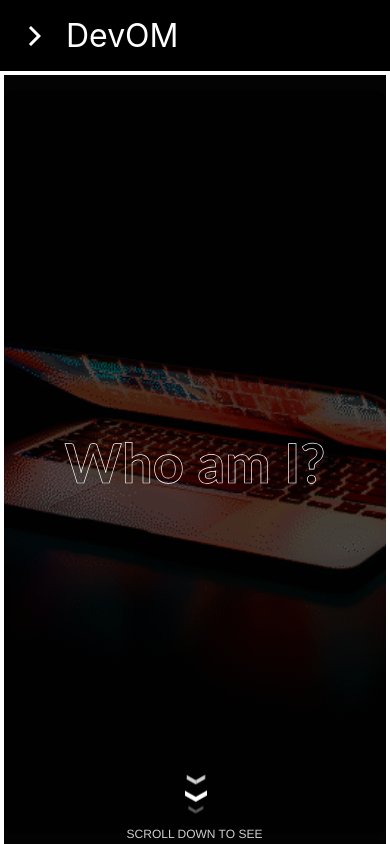
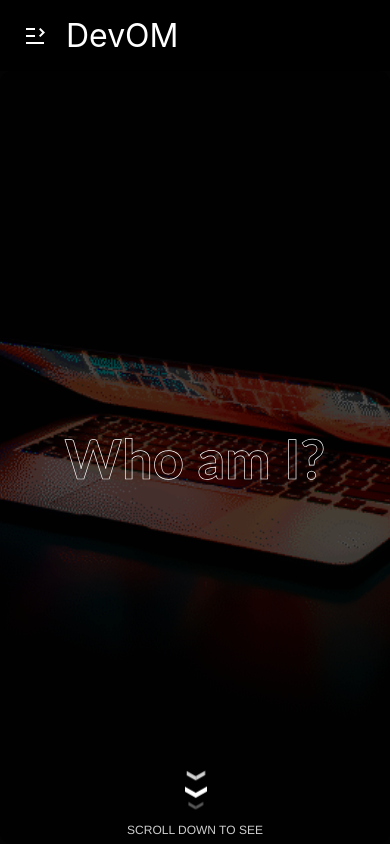
Before and after one commit to DevOM3/portfolio, a Next.js app: page /about in a window 390 px wide. Built offline with nearby package versions, Linux system fonts and the light colour scheme.

Commit message:
After chnging frontend for Navbar And AppBar

```diff
--- a/components/commons/AppBar.tsx
+++ b/components/commons/AppBar.tsx
@@ -1,6 +1,7 @@
 import { IconButton } from "@material-ui/core";
 import { ArrowBackIosRounded, ArrowForwardIos } from "@material-ui/icons";
 import React from "react";
+import { RiMenuFoldLine, RiMenuUnfoldLine } from "react-icons/ri";
 import appBarStyles from "../../styles/components/commons/AppBar.module.css";
 
 interface AppBarProps {
@@ -12,7 +13,7 @@ const AppBar = ({ open, setOpen }: AppBarProps) => {
   return (
     <div className={appBarStyles.appBar}>
       <IconButton style={{ color: "white" }} onClick={() => setOpen(!open)}>
-        {open ? <ArrowBackIosRounded /> : <ArrowForwardIos />}
+        {open ? <RiMenuFoldLine /> : <RiMenuUnfoldLine />}
       </IconButton>
       <p className={appBarStyles.logo}>DevOM</p>
     </div>
--- a/components/commons/Layout.tsx
+++ b/components/commons/Layout.tsx
@@ -7,8 +7,10 @@ import Navbar from "./Navbar";
 const Layout = ({ children }: any) => {
   const router = useRouter();
   const [open, setOpen] = useState(true);
+  const [mediaQueryMatch, setMediaQueryMatch] = useState(false);
 
   const updateWindowWidth = (mediaQuery: MediaQueryList) => {
+    setMediaQueryMatch(mediaQuery.matches);
     if (mediaQuery.matches && open) {
       setOpen(false);
     } else if (!mediaQuery.matches && !open) {
@@ -20,21 +22,22 @@ const Layout = ({ children }: any) => {
     const mediaQuery: MediaQueryList = window.matchMedia("(max-width: 550px)");
     updateWindowWidth(mediaQuery);
     mediaQuery.addListener(() => updateWindowWidth(mediaQuery));
+
+    router.events.on("routeChangeStart", () => setOpen(false));
   }, []);
 
   return (
     <div className={layoutStyles.layout}>
       {router.pathname !== "/admin" && <AppBar open={open} setOpen={setOpen} />}
       <div className={layoutStyles.navigationContainer}>
-        {router.pathname !== "/admin" && <Navbar open={open} />}
-        <div
-          className={layoutStyles.main}
-          style={{
-            border: router.pathname === "/admin" ? "none" : "4px solid white",
-          }}
-        >
-          {children}
-        </div>
+        {router.pathname !== "/admin" && (
+          <Navbar
+            open={open}
+            setOpen={setOpen}
+            mediaQueryMatch={mediaQueryMatch}
+          />
+        )}
+        <div className={layoutStyles.main}>{children}</div>
       </div>
     </div>
   );
--- a/components/commons/Navbar.tsx
+++ b/components/commons/Navbar.tsx
@@ -18,33 +18,38 @@ import {
 } from "react-icons/ti";
 import { RiMenuUnfoldLine, RiPagesFill, RiPagesLine } from "react-icons/ri";
 
-const Navbar = ({ open }: any) => {
+interface NavbarProps {
+  open: boolean;
+  setOpen: Function;
+  mediaQueryMatch: boolean;
+}
+
+const Navbar = ({ open, setOpen, mediaQueryMatch }: NavbarProps) => {
   const router = useRouter();
-  const [drawerIsOpen, setDrawerIsOpen] = useState(false);
+  // const [drawerIsOpen, setDrawerIsOpen] = useState(false);
 
-  const toggleDrawer = () => {
-    if (drawerIsOpen) {
-      document.getElementById("toggle-button")!.style.transform =
-        "rotate(0deg)";
-    } else {
-      document.getElementById("toggle-button")!.style.transform =
-        "rotate(180deg)";
-    }
-    setDrawerIsOpen(!drawerIsOpen);
-  };
+  // const toggleDrawer = () => {
+  //   if (drawerIsOpen) {
+  //     document.getElementById("toggle-button")!.style.transform =
+  //       "rotate(0deg)";
+  //   } else {
+  //     document.getElementById("toggle-button")!.style.transform =
+  //       "rotate(180deg)";
+  //   }
+  //   setDrawerIsOpen(!drawerIsOpen);
+  // };
 
   return (
     <div
       id="navbar"
       className={navbarStyles.navbar}
       style={{
-        maxWidth: drawerIsOpen ? (open ? 500 : 0) : open ? 69 : 0,
-        borderTopRightRadius: drawerIsOpen ? 4 : 0,
-        borderBottomRightRadius: drawerIsOpen ? 4 : 0,
+        left: mediaQueryMatch ? (open ? 0 : "-100vw") : 0,
+        maxWidth: mediaQueryMatch ? "100%" : open ? 200 : 69,
       }}
     >
       <ul>
-        <li
+        {/* <li
           className={navbarStyles.drawerToggleButton}
           onClick={toggleDrawer}
           style={{
@@ -63,20 +68,33 @@ const Navbar = ({ open }: any) => {
               }}
             />
           </div>
-        </li>
+        </li> */}
         <li>
+          {!mediaQueryMatch && (
+            <>
               <b
-            style={{ background: router.pathname === "/" ? "white" : "black" }}
+                style={{
+                  background: router.pathname === "/" ? "white" : "black",
+                }}
               ></b>
               <b
-            style={{ background: router.pathname === "/" ? "white" : "black" }}
+                style={{
+                  background: router.pathname === "/" ? "white" : "black",
+                }}
               ></b>
+            </>
+          )}
           <Link href="/">
             <a
               className={navbarStyles.links}
               style={{
                 background: router.pathname === "/" ? "white" : "black",
                 color: router.pathname === "/" ? "black" : "white",
+                borderRadius: mediaQueryMatch
+                  ? router.pathname === "/"
+                    ? 51
+                    : 11
+                  : 0,
                 borderTopLeftRadius: router.pathname === "/" ? 51 : 11,
                 borderBottomLeftRadius: router.pathname === "/" ? 51 : 11,
               }}
@@ -100,27 +118,39 @@ const Navbar = ({ open }: any) => {
                   />
                 )}
               </div>
-              &nbsp;&nbsp;&nbsp;&nbsp;Home
+              {mediaQueryMatch ? <>&nbsp;</> : <>&nbsp;&nbsp;&nbsp;&nbsp;</>}
+              Home
             </a>
           </Link>
         </li>
         <li>
+          {!mediaQueryMatch && (
+            <>
               <b
                 style={{
-              background: router.pathname === "/projects" ? "white" : "black",
+                  background:
+                    router.pathname === "/projects" ? "white" : "black",
                 }}
               ></b>
               <b
                 style={{
-              background: router.pathname === "/projects" ? "white" : "black",
+                  background:
+                    router.pathname === "/projects" ? "white" : "black",
                 }}
               ></b>
+            </>
+          )}
           <Link href="/projects">
             <a
               className={navbarStyles.links}
               style={{
                 background: router.pathname === "/projects" ? "white" : "black",
                 color: router.pathname === "/projects" ? "black" : "white",
+                borderRadius: mediaQueryMatch
+                  ? router.pathname === "/projects"
+                    ? 51
+                    : 11
+                  : 0,
                 borderTopLeftRadius: router.pathname === "/projects" ? 51 : 11,
                 borderBottomLeftRadius:
                   router.pathname === "/projects" ? 51 : 11,
@@ -151,11 +181,14 @@ const Navbar = ({ open }: any) => {
                   />
                 )}
               </div>
-              &nbsp;&nbsp;&nbsp;&nbsp;Projects
+              {mediaQueryMatch ? <>&nbsp;</> : <>&nbsp;&nbsp;&nbsp;&nbsp;</>}
+              Projects
             </a>
           </Link>
         </li>
         <li>
+          {!mediaQueryMatch && (
+            <>
               <b
                 style={{
                   background:
@@ -168,6 +201,8 @@ const Navbar = ({ open }: any) => {
                     router.pathname === "/achievements" ? "white" : "black",
                 }}
               ></b>
+            </>
+          )}
           <Link href="/achievements">
             <a
               className={navbarStyles.links}
@@ -175,6 +210,11 @@ const Navbar = ({ open }: any) => {
                 background:
                   router.pathname === "/achievements" ? "white" : "black",
                 color: router.pathname === "/achievements" ? "black" : "white",
+                borderRadius: mediaQueryMatch
+                  ? router.pathname === "/achievements"
+                    ? 51
+                    : 11
+                  : 0,
                 borderTopLeftRadius:
                   router.pathname === "/achievements" ? 51 : 11,
                 borderBottomLeftRadius:
@@ -206,11 +246,14 @@ const Navbar = ({ open }: any) => {
                   />
                 )}
               </div>
-              &nbsp;&nbsp;&nbsp;&nbsp;Achievements
+              {mediaQueryMatch ? <>&nbsp;</> : <>&nbsp;&nbsp;&nbsp;&nbsp;</>}
+              Achievements
             </a>
           </Link>
         </li>
         <li>
+          {!mediaQueryMatch && (
+            <>
               <b
                 style={{
                   background: router.pathname === "/blog" ? "white" : "black",
@@ -221,12 +264,19 @@ const Navbar = ({ open }: any) => {
                   background: router.pathname === "/blog" ? "white" : "black",
                 }}
               ></b>
+            </>
+          )}
           <Link href="/blog">
             <a
               className={navbarStyles.links}
               style={{
                 background: router.pathname === "/blog" ? "white" : "black",
                 color: router.pathname === "/blog" ? "black" : "white",
+                borderRadius: mediaQueryMatch
+                  ? router.pathname === "/blog"
+                    ? 51
+                    : 11
+                  : 0,
                 borderTopLeftRadius: router.pathname === "/blog" ? 51 : 11,
                 borderBottomLeftRadius: router.pathname === "/blog" ? 51 : 11,
               }}
@@ -250,27 +300,39 @@ const Navbar = ({ open }: any) => {
                   />
                 )}
               </div>
-              &nbsp;&nbsp;&nbsp;&nbsp;Blog
+              {mediaQueryMatch ? <>&nbsp;</> : <>&nbsp;&nbsp;&nbsp;&nbsp;</>}
+              Blog
             </a>
           </Link>
         </li>
         <li>
+          {!mediaQueryMatch && (
+            <>
               <b
                 style={{
-              background: router.pathname === "/contact" ? "white" : "black",
+                  background:
+                    router.pathname === "/contact" ? "white" : "black",
                 }}
               ></b>
               <b
                 style={{
-              background: router.pathname === "/contact" ? "white" : "black",
+                  background:
+                    router.pathname === "/contact" ? "white" : "black",
                 }}
               ></b>
+            </>
+          )}
           <Link href="/contact">
             <a
               className={navbarStyles.links}
               style={{
                 background: router.pathname === "/contact" ? "white" : "black",
                 color: router.pathname === "/contact" ? "black" : "white",
+                borderRadius: mediaQueryMatch
+                  ? router.pathname === "/contact"
+                    ? 51
+                    : 11
+                  : 0,
                 borderTopLeftRadius: router.pathname === "/contact" ? 51 : 11,
                 borderBottomLeftRadius:
                   router.pathname === "/contact" ? 51 : 11,
@@ -297,11 +359,14 @@ const Navbar = ({ open }: any) => {
                   />
                 )}
               </div>
-              &nbsp;&nbsp;&nbsp;&nbsp;Contact
+              {mediaQueryMatch ? <>&nbsp;</> : <>&nbsp;&nbsp;&nbsp;&nbsp;</>}
+              Contact
             </a>
           </Link>
         </li>
         <li>
+          {!mediaQueryMatch && (
+            <>
               <b
                 style={{
                   background: router.pathname === "/about" ? "white" : "black",
@@ -312,12 +377,19 @@ const Navbar = ({ open }: any) => {
                   background: router.pathname === "/about" ? "white" : "black",
                 }}
               ></b>
+            </>
+          )}
           <Link href="/about">
             <a
               className={navbarStyles.links}
               style={{
                 background: router.pathname === "/about" ? "white" : "black",
                 color: router.pathname === "/about" ? "black" : "white",
+                borderRadius: mediaQueryMatch
+                  ? router.pathname === "/about"
+                    ? 51
+                    : 11
+                  : 0,
                 borderTopLeftRadius: router.pathname === "/about" ? 51 : 11,
                 borderBottomLeftRadius: router.pathname === "/about" ? 51 : 11,
               }}
@@ -341,7 +413,8 @@ const Navbar = ({ open }: any) => {
                   />
                 )}
               </div>
-              &nbsp;&nbsp;&nbsp;&nbsp;About
+              {mediaQueryMatch ? <>&nbsp;</> : <>&nbsp;&nbsp;&nbsp;&nbsp;</>}
+              About
             </a>
           </Link>
         </li>
--- a/styles/components/commons/Layout.module.css
+++ b/styles/components/commons/Layout.module.css
@@ -8,6 +8,7 @@
   display: flex;
   min-height: 100vh;
   max-height: 100vh;
+  position: relative;
 }
 
 .main {
--- a/styles/components/commons/Navbar.module.css
+++ b/styles/components/commons/Navbar.module.css
@@ -1,4 +1,9 @@
 .navbar {
+  background: rgba(0, 0, 0, 0.7);
+  transition: all 271ms ease-in-out !important;
+  top: 0px;
+  z-index: 9;
+  width: 100%;
   display: flex;
   height: 100vh;
   padding-bottom: 200px;
@@ -6,7 +11,7 @@
   flex-direction: column;
   overflow-y: scroll;
   overflow-x: hidden;
-  transition: max-width 721ms ease-in-out, border-radius 571ms ease-in-out;
+  transition: all 721ms ease-in-out;
 }
 .navbar::-webkit-scrollbar {
   display: none;
@@ -46,6 +51,19 @@
 @media only screen and (max-width: 550px) {
   .navbar {
     height: calc(100vh - 71px);
+    position: absolute;
+  }
+  .navbar li {
+    margin-right: 7px;
+    width: fit-content;
+  }
+  .links {
+    padding-right: 21px;
+    font-size: larger;
+    font-weight: 600;
+  }
+  .icon {
+    margin-right: 0px;
   }
 }
 
--- a/styles/pages/About.module.css
+++ b/styles/pages/About.module.css
@@ -24,7 +24,7 @@
 .parallaxTextContainer {
   background: rgba(0, 0, 0, 0.7);
   width: 100%;
-  height: calc(100vh - 100px);
+  height: calc(100vh - 71px);
   border-radius: 11px;
   display: grid;
   place-items: center;
--- a/styles/pages/Contact.module.css
+++ b/styles/pages/Contact.module.css
@@ -9,6 +9,9 @@
   padding: 11px;
   padding-bottom: 80px;
   overflow: scroll;
+}
+.contact::-webkit-scrollbar {
+  display: none;
 }
 
 .form {
```
Lines whose indentation alone changed are shown as unchanged.
